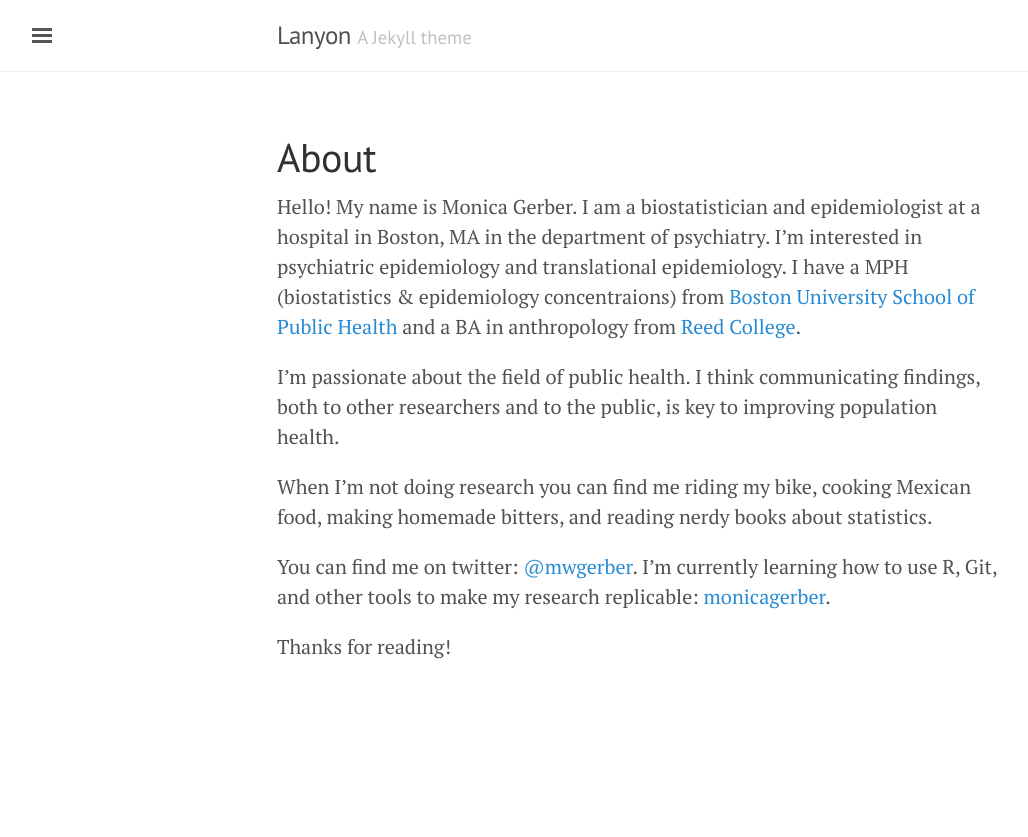
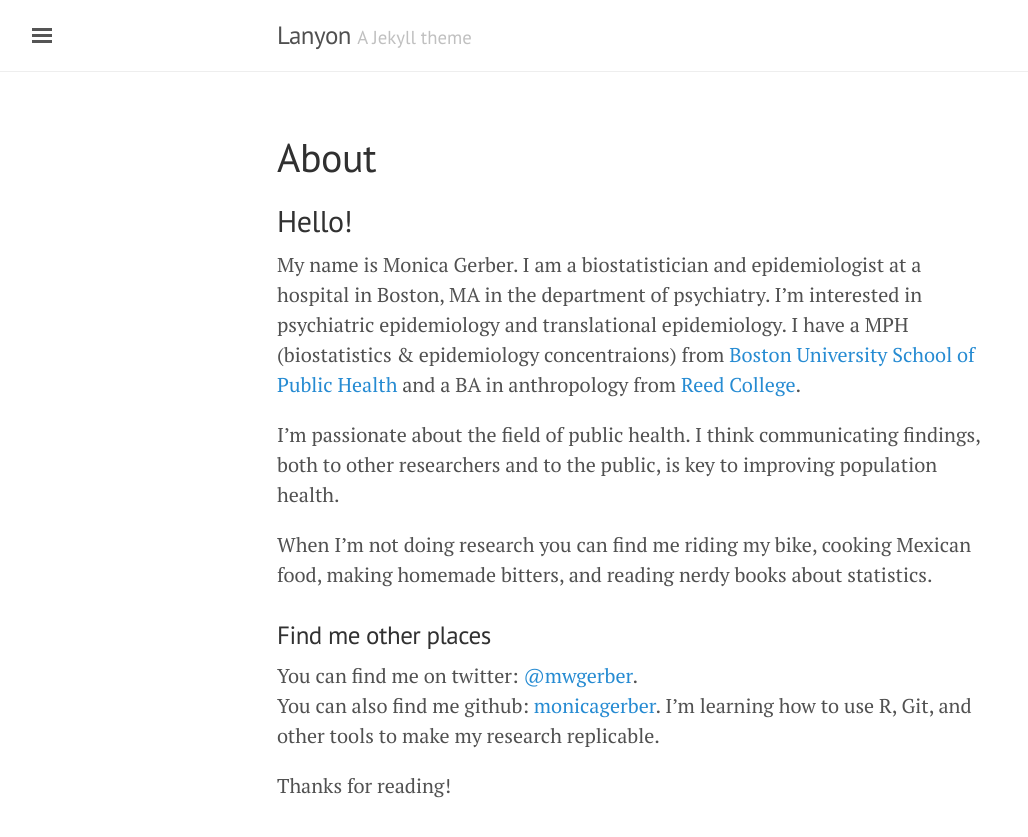
Before and after one commit to monicagerber/monicagerber.github.io, a Jekyll site: the page built from about.md, in a window 1280 px wide. Shown: the top 837 px of the page, without its empty margins (3-1031 px from the left). Built offline with Jekyll 4.4.1, drawn with Linux system fonts in a browser that asks for light colours.

Commit message:
Update about.md

```diff
--- a/about.md
+++ b/about.md
@@ -3,14 +3,17 @@ layout: page
 title: About
 ---
 
+## Hello!
 
-  Hello! My name is Monica Gerber. I am a biostatistician and epidemiologist at a hospital in Boston, MA in the department of psychiatry. I'm interested in psychiatric epidemiology and translational epidemiology. I have a MPH (biostatistics & epidemiology concentraions) from [Boston University School of Public Health](https://www.bu.edu/sph/) and a BA in anthropology from [Reed College](https://www.reed.edu).
+My name is Monica Gerber. I am a biostatistician and epidemiologist at a hospital in Boston, MA in the department of psychiatry. I'm interested in psychiatric epidemiology and translational epidemiology. I have a MPH (biostatistics & epidemiology concentraions) from [Boston University School of Public Health](https://www.bu.edu/sph/) and a BA in anthropology from [Reed College](https://www.reed.edu).
 
 I'm passionate about the field of public health. I think communicating findings, both to other researchers and to the public, is key to improving population health.
 
-  When I'm not doing research you can find me riding my bike, cooking Mexican food, making homemade bitters, and reading nerdy books about statistics.
+When I'm not doing research you can find me riding my bike, cooking Mexican food, making homemade bitters, and reading nerdy books about statistics.
 
+
+### Find me other places
 You can find me on twitter: [@mwgerber](https://twitter.com/mwgerber).
-I'm currently learning how to use R, Git, and other tools to make my research replicable: [monicagerber](https://github.com/monicagerber).
+You can also find me github: [monicagerber](https://github.com/monicagerber). I'm learning how to use R, Git, and other tools to make my research replicable.
 
 Thanks for reading!
```
